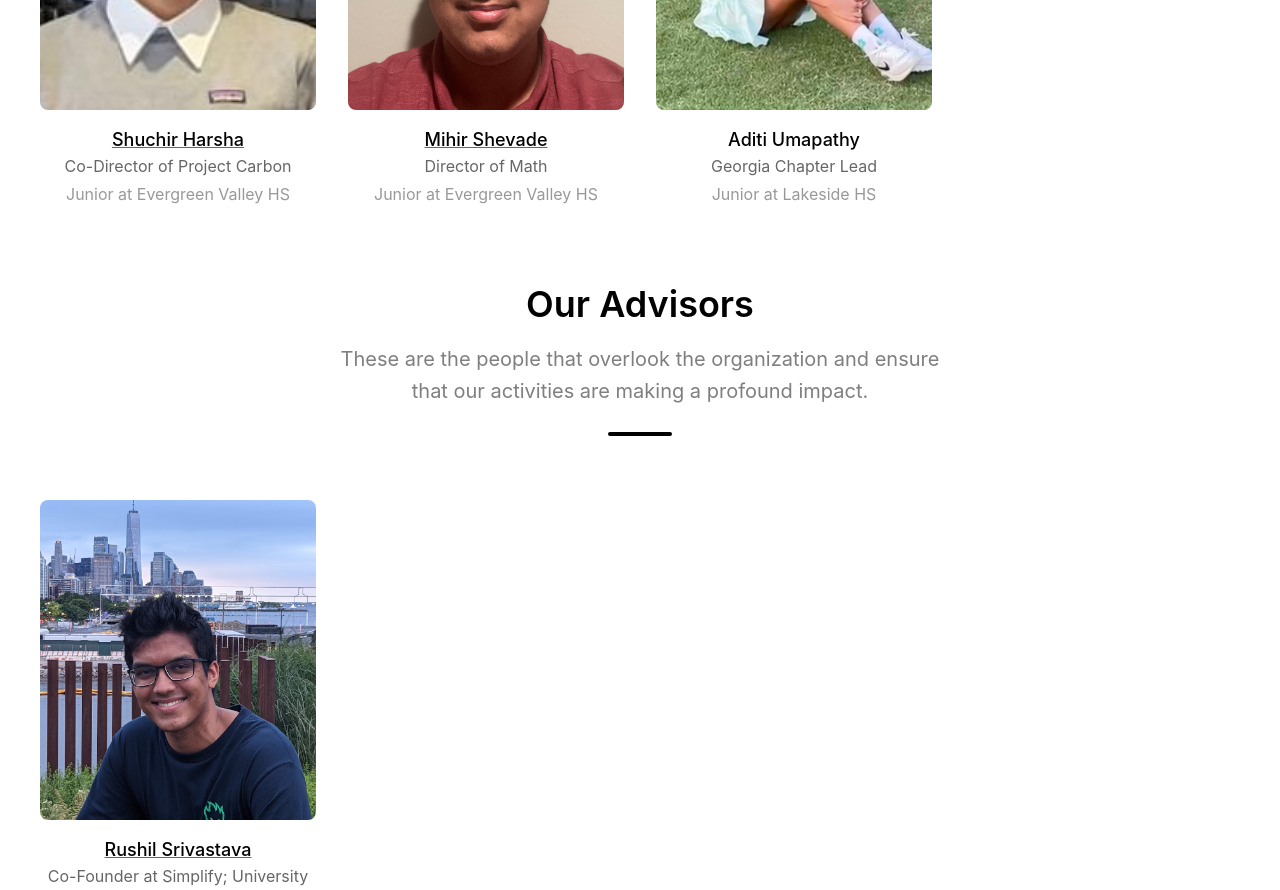
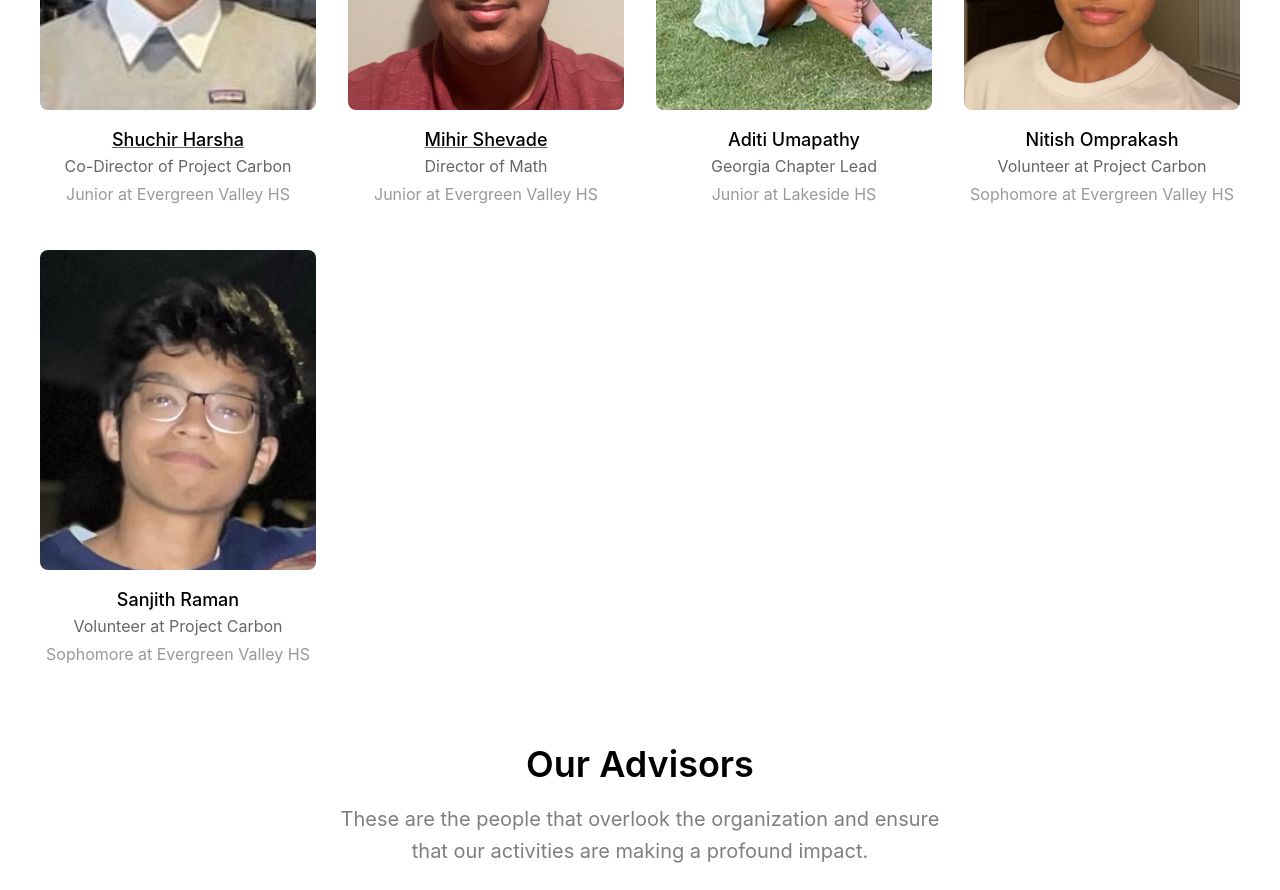
Before and after one commit to envisionnew/envisionnew.org, a Next.js app: page /about in a window 1280 px wide. Shown: the part 3800-4690 px from the top of the page. Built offline with nearby package versions, Linux system fonts and the light colour scheme; what @tailwindcss/typography would draw is missing.

Commit message:
add(volunteers): sanjith & nitish

```diff
--- a/pages/about.js
+++ b/pages/about.js
@@ -119,6 +119,18 @@ const volunteers = [
     position: 'Georgia Chapter Lead',
     image: 'aditi.jpeg',
     bio: 'Junior at Lakeside HS'
+  },
+  {
+    name: 'Nitish Omprakash',
+    position: 'Volunteer at Project Carbon',
+    image: 'nitish.jpeg',
+    bio: 'Sophomore at Evergreen Valley HS'
+  },
+  {
+    name: 'Sanjith Raman',
+    position: 'Volunteer at Project Carbon',
+    image: 'sanjith.jpeg',
+    bio: 'Sophomore at Evergreen Valley HS'
   }
 ];
 
```
